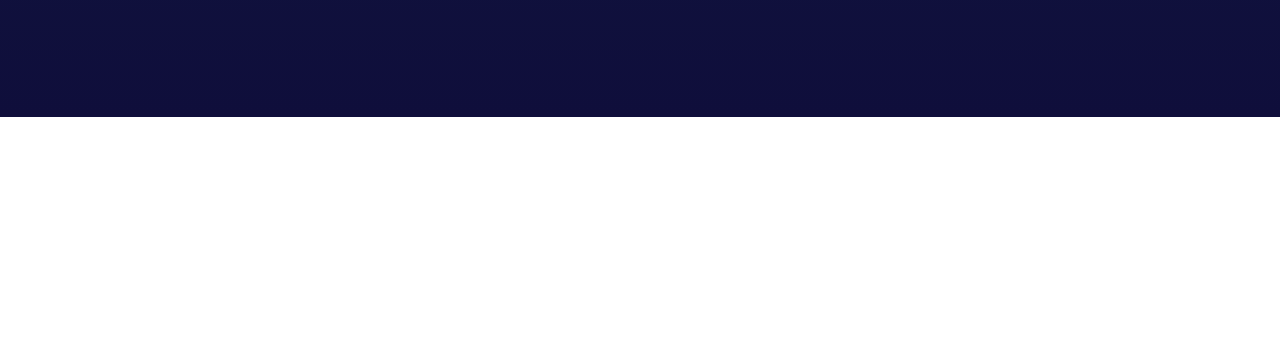
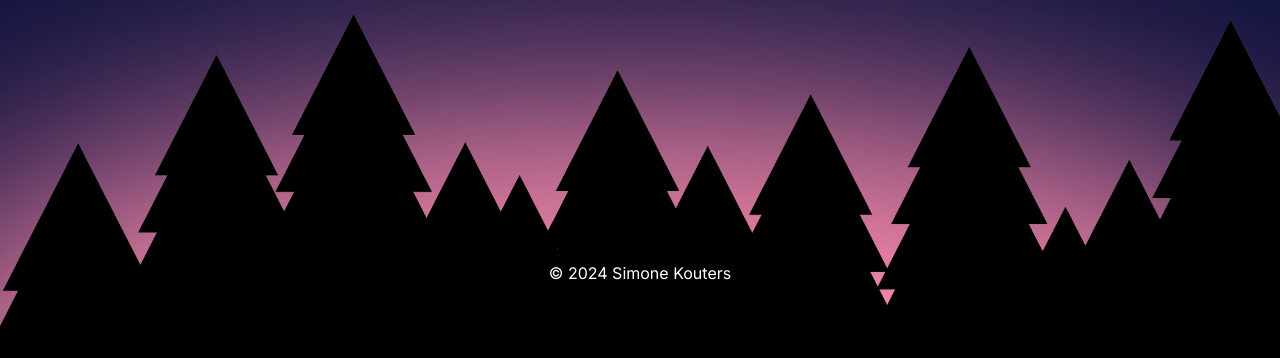
Before and after one commit to simonekouters/simonekouters.github.io, a plain HTML site: page portfolio/index.html in a window 1280 px wide. Shown: the part 3136-3494 px from the top of the page. Before the commit the page ends 3253 px from the top, so only its background shows below. Drawn offline with Linux system fonts and the light colour scheme.

Commit message:
Add footer images

```diff
--- a/portfolio/index.html
+++ b/portfolio/index.html
@@ -274,8 +274,8 @@
                 </div>
             </section>
             <footer>
-                <img src="" alt="" />
-                <img src="" alt="" />
+                <img src="images/glow.png" alt="glow" />
+                <img src="images/trees-black.png" alt="bomen" />
                 <p>&copy; 2024 Simone Kouters</p>
             </footer>
         </div>
--- a/portfolio/styles.css
+++ b/portfolio/styles.css
@@ -10,6 +10,10 @@ body {
     line-height: 1.6;
     color: white;
     cursor: default;
+    min-height: 100vh;
+    display: flex;
+    flex-direction: column;
+    justify-content: space-between;
 }
 
 button,
@@ -31,7 +35,7 @@ a {
     flex-direction: column;
     align-items: center;
     background: linear-gradient(#1b3f57, #0f0e3b);
-    padding: 120px 0;
+    padding-top: 100px;
 }
 
 .content h2 {
@@ -62,7 +66,7 @@ header {
     position: absolute;
     top: 28%;
     left: 25%;
-    z-index: 100;
+    z-index: 1;
     max-width: 100%;
 }
 
@@ -137,7 +141,10 @@ header {
     display: flex;
     justify-content: center;
     gap: 40px;
-    background: linear-gradient(rgb(135, 165, 242), rgba(135, 165, 242, 0.1));
+    background: linear-gradient(
+        rgba(135, 165, 242, 0.8),
+        rgba(135, 165, 242, 0.1)
+    );
     padding: 40px 20px;
     border-radius: 10px;
     margin-top: 0;
@@ -145,7 +152,7 @@ header {
 }
 
 .vertical-line {
-    width: 3px;
+    width: 2px;
     height: auto;
     background-color: white;
 }
@@ -206,7 +213,7 @@ header {
     display: flex;
     flex-direction: column;
     align-items: center;
-    margin-bottom: 50px;
+    margin-bottom: 90px;
 }
 
 .over-mij-content {
@@ -285,6 +292,7 @@ header {
     display: flex;
     flex-direction: column;
     align-items: center;
+    z-index: 1;
 }
 
 .contact-items {
@@ -304,3 +312,23 @@ header {
 .contact-item img:hover {
     transform: translateY(5px);
 }
+
+footer {
+    position: relative;
+    width: 100%;
+    height: 400px;
+    display: flex;
+    justify-content: center;
+    align-items: flex-end;
+}
+
+footer img {
+    position: absolute;
+    width: 100%;
+}
+
+footer p {
+    position: relative;
+    z-index: 1;
+    margin-bottom: 80px;
+}
```
Also changed, not shown: portfolio/images/glow.png (added), portfolio/images/trees-black.png (added).
